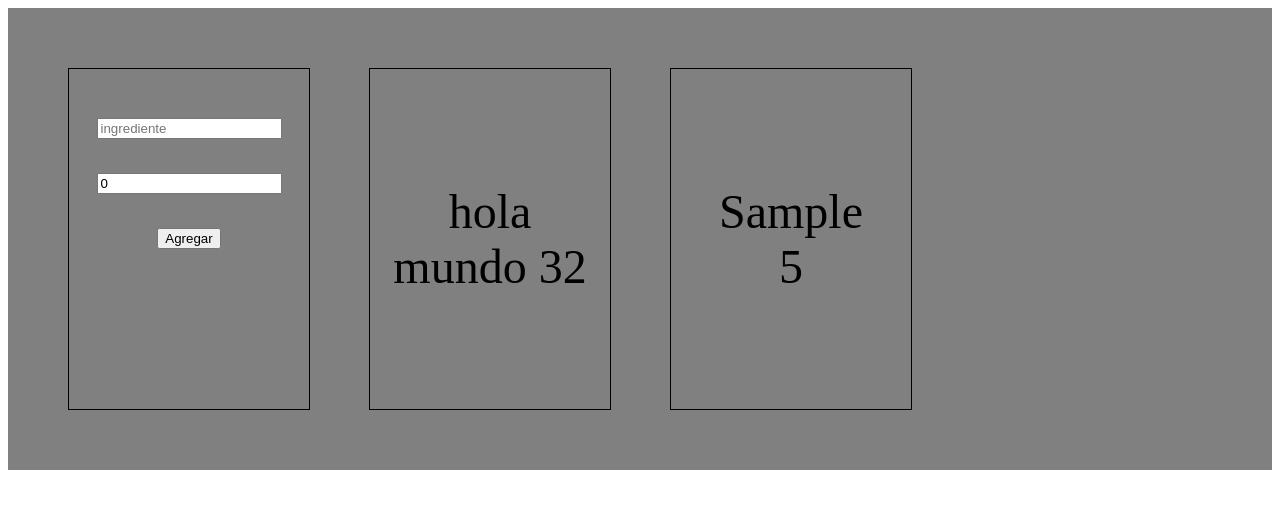
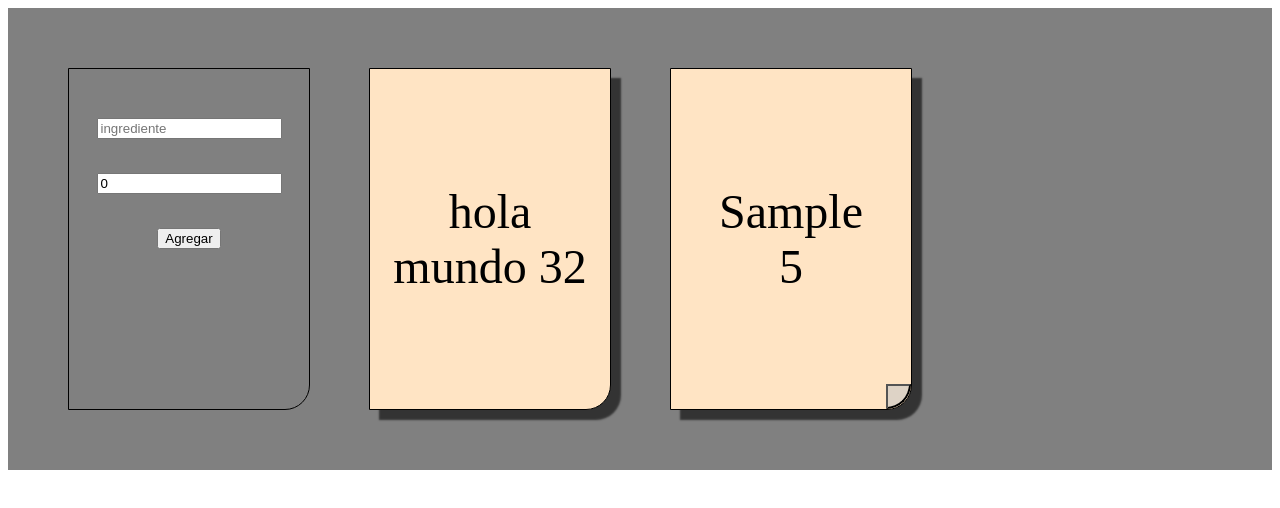
Before and after one commit to wonejote/Shopping-list, a plain HTML site: page index.html in a window 1280 px wide. Both pictures are taken after typing "Sample", "5" into the empty fields and a click on the button "Agregar". Drawn offline with Linux system fonts and the light colour scheme; a web font is replaced by a local one.

Commit message:
se agrego boton para eliminar cards, el arreglo myLibrary se actualiza correctamente al agregar o eliminar elementos

```diff
--- a/script.js
+++ b/script.js
@@ -1,14 +1,39 @@
-const myLibrary = [];
+let myLibrary = [];
 
-function Book(name,amount) {
+function Book(name,amount,carta) {
   this.name = name;
   this.amount = amount;
+  this.id = carta.id;
 }
 
-function addBookToLibrary(name, amount) {
-  let newBoowk = new Book(name,amount);
+function addBookToLibrary(name, amount,carta) {
+  let newBoowk = new Book(name,amount,carta);
   myLibrary.push(newBoowk);
 }
+
+function deleteBook(carta){
+  myLibrary = myLibrary.filter(function(elemento){
+    return (elemento.id !== carta.id);
+  })
+}
+
+function addDeleteButton(card){
+  let deleteButton = document.createElement("button");
+  deleteButton.innerText = "";
+  card.appendChild(deleteButton);
+  deleteButton.classList.add("deleteB");
+
+  deleteButton.addEventListener("click",function()
+  {
+    deleteBook(card);
+    bodyElement.removeChild(card);
+
+  });
+}
+
+
+
+
 //-------------------------------------------------
 const bodyElement = document.querySelector(".container");
 const botonElement = document.querySelector("#agregar");
@@ -19,33 +44,22 @@ const inputNumber = document.querySelector("#numberid");
 botonElement.addEventListener("click",function()
 
 {
-
+  if (inputName.value != "" && inputNumber.value != 0){
   let card = document.createElement("div");
   card.classList.add("card");
   card.id = crypto.randomUUID();
   card.innerText = inputName.value + "\n" + inputNumber.value;
+  addBookToLibrary(inputName.value,inputNumber.value,card);
+
+
   inputName.value = "";
   inputNumber.value = 0;
+  addDeleteButton(card);
 
 
 
-bodyElement.appendChild(card);
-
+  bodyElement.appendChild(card);
+  }
 
 
 });
-
-
-
-
-
-
-console.log(myLibrary);
-addBookToLibrary("uno",2);
-console.log(myLibrary);
-addBookToLibrary("dos",3);
-console.log(myLibrary);
-addBookToLibrary("cuatro",5);
-console.log(myLibrary);
-addBookToLibrary("tres",234);
-console.log(myLibrary);
--- a/styles.css
+++ b/styles.css
@@ -1,6 +1,15 @@
 
 @import url('https://fonts.googleapis.com/css2?family=Meow+Script&display=swap');
 
+.container{
+  padding:60px;
+  display: grid;
+  grid-template-columns: repeat(auto-fill, minmax(200px, 1fr));
+
+  background-color: grey;
+  gap: 60px;
+
+}
 
 .card, .entrada {
 
@@ -13,17 +22,24 @@
   text-align: center;
   justify-content: center;
   align-items: center;
-
+  border-bottom-right-radius: 25px;
 }
 
 .card{
    display: flex;
+   position: relative;
+
+   background-color: bisque;
+  box-shadow: 10px 10px 2px rgba(0, 0, 0, 0.6);
 }
-.container{
-  padding:60px;
-  display: grid;
-  grid-template-columns: repeat(auto-fill, minmax(200px, 1fr));
 
-  background-color: grey;
-  gap: 60px;
+.deleteB{
+  background-color: rgba(200, 200, 200, 0.6);
+  position: absolute;
+  right: 0;
+  bottom: 0;
+  height: 25px;
+  width: 25px;
+  border-bottom-right-radius: 25px;
+
 }
```
